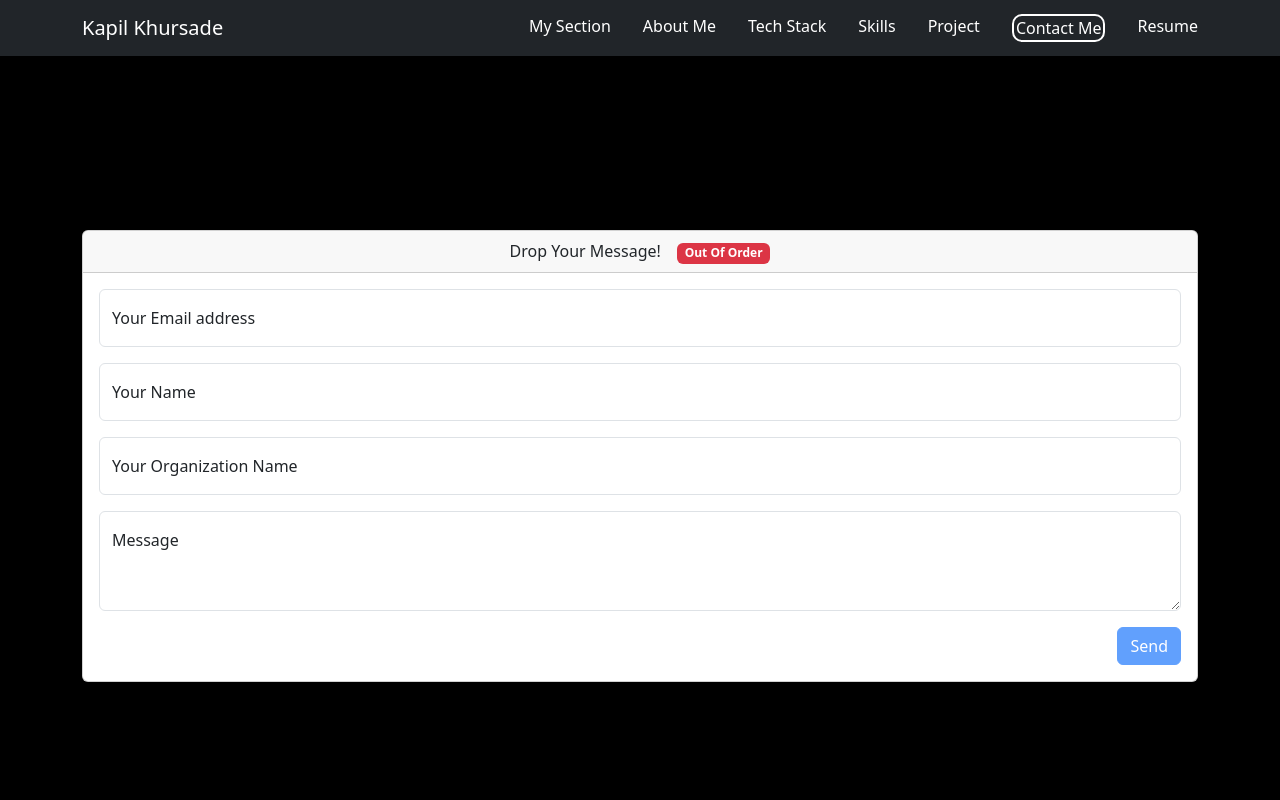
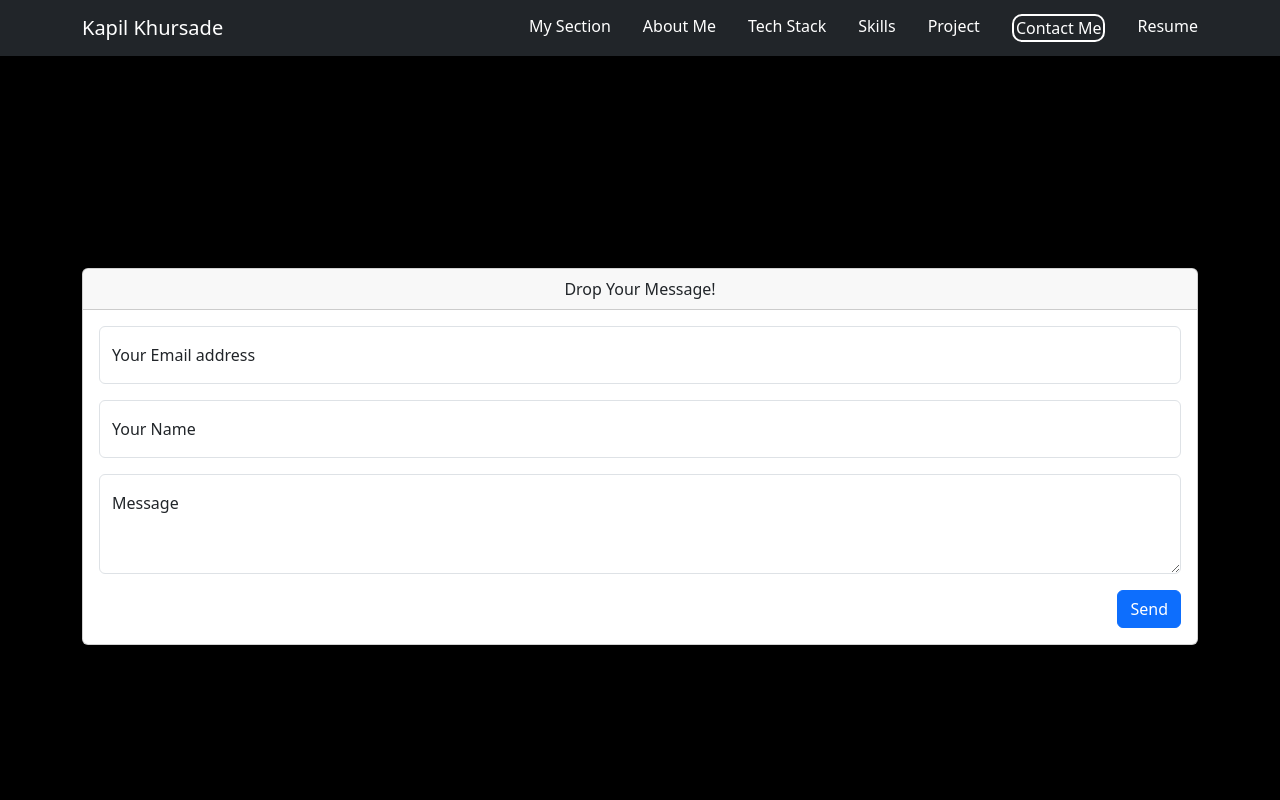
Before and after one commit to kapil-khursade/kapil-khursade.github.io, a React (Create React App) app: page /contact_me in a window 1280 px wide. Shown: the top 800 px of the page. Built offline with nearby package versions, Linux system fonts and the light colour scheme.

Commit message:
added emal js

```diff
--- a/package.json
+++ b/package.json
@@ -4,6 +4,7 @@
   "private": true,
   "homepage": "https://kapil-khursade.github.io",
   "dependencies": {
+    "@emailjs/browser": "^4.4.1",
     "@emotion/react": "^11.11.1",
     "@emotion/styled": "^11.11.0",
     "@mui/icons-material": "^5.14.6",
--- a/src/component/Contact.js
+++ b/src/component/Contact.js
@@ -1,4 +1,5 @@
-import React from 'react';
+import React, { useRef, useState } from 'react';
+import emailjs from '@emailjs/browser';
 import Container from 'react-bootstrap/Container';
 import Card from 'react-bootstrap/Card';
 import FloatingLabel from 'react-bootstrap/FloatingLabel';
@@ -7,24 +8,48 @@ import Button from 'react-bootstrap/Button';
 import { Badge } from 'react-bootstrap';
 
 function Contact() {
+
+  const form = useRef();
+  const [messageSent, setMessageSent] = useState('FORM')
+
+  const sendEmail = (e) => {
+    e.preventDefault();
+
+    emailjs
+      .sendForm('service_bipup5k', 'template_l4dpncb', form.current, {
+        publicKey: 'p_LdBJU-8bQGzT8rz',
+      })
+      .then(
+        () => {
+          setMessageSent('SUCCESS')
+        },
+        (error) => {
+          console.log('FAILED...', error.text);
+          setMessageSent('ERROR')
+        },
+      );
+  };
+
   return (
     <Container
         id="contact_me"
         className="d-flex justify-content-end align-items-center vh-100"
     >
-      <Card className='w-100'>
+      {messageSent=='FORM' && <Card className='w-100'>
         <Card.Header className='text-center'>
           Drop Your Message!
-          <Badge bg="danger" className="ms-3">Out Of Order</Badge>
+          {
+          //<Badge bg="danger" className="ms-3">Out Of Order</Badge>
+          }
         </Card.Header>
         <Card.Body>
-          <Form>
+          <Form  ref={form} onSubmit={sendEmail}>
             <FloatingLabel
               controlId="floatingInput"
               label="Your Email address"
               className="mb-3"
             >
-              <Form.Control type="email" placeholder="name@example.com" />
+              <Form.Control type="email" placeholder="name@example.com" name="user_email" />
             </FloatingLabel>
 
             <FloatingLabel
@@ -32,15 +57,7 @@ function Contact() {
               label="Your Name"
               className="mb-3"
             >
-              <Form.Control type="text" placeholder="John Doe" />
-            </FloatingLabel>
-
-            <FloatingLabel
-              controlId="floatingOrgName"
-              label="Your Organization Name"
-              className="mb-3"
-            >
-              <Form.Control type="text" placeholder="ABC Pvt Ltd" />
+              <Form.Control type="text" placeholder="John Doe" name="user_name"/>
             </FloatingLabel>
 
             <FloatingLabel
@@ -52,12 +69,27 @@ function Contact() {
                 as="textarea"
                 placeholder="Leave a message here"
                 style={{ height: '100px' }}
+                name="message"
               />
             </FloatingLabel>
-            <div className='d-flex justify-content-end'><Button variant="primary" type="submit" disabled={true}>Send</Button></div>
+            <div className='d-flex justify-content-end'><Button variant="primary" type="submit">Send</Button></div>
           </Form>
         </Card.Body>
-      </Card>
+      </Card>}
+
+      {messageSent=='SUCCESS' && <Card className='w-100'>
+        <Card.Header className='text-center'>
+          Thanks for reaching out to me. I will get back to you soon.
+        </Card.Header>
+        </Card>
+      }
+      {messageSent=='ERROR' && <Card className='w-100'>
+        <Card.Header className='text-center'>
+          Sorry.
+          <Badge bg="danger" className="ms-3">Something Went Wrong.</Badge>
+        </Card.Header>
+        </Card>
+      }
     </Container>
   );
 }
```
Also changed, not shown: 1 other file (tests, documents, lock files or other folders).
